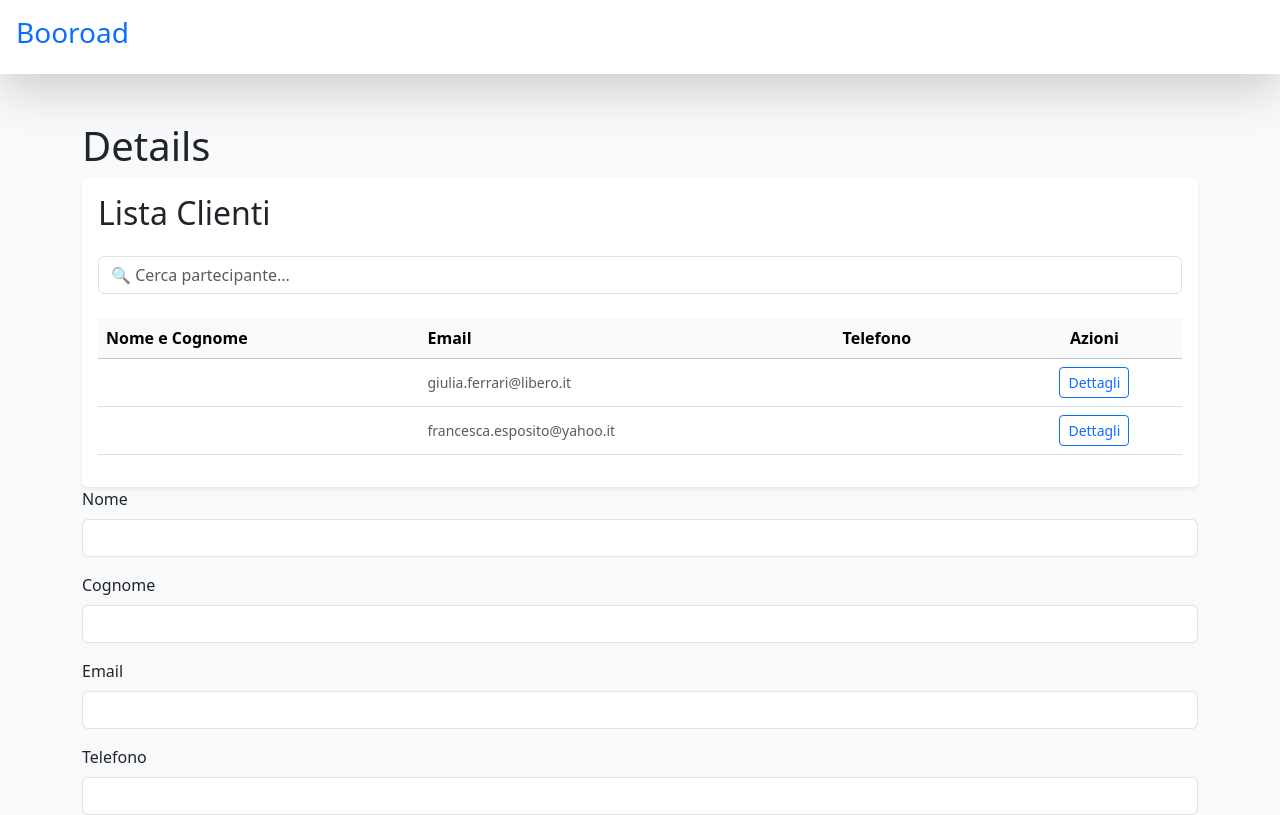
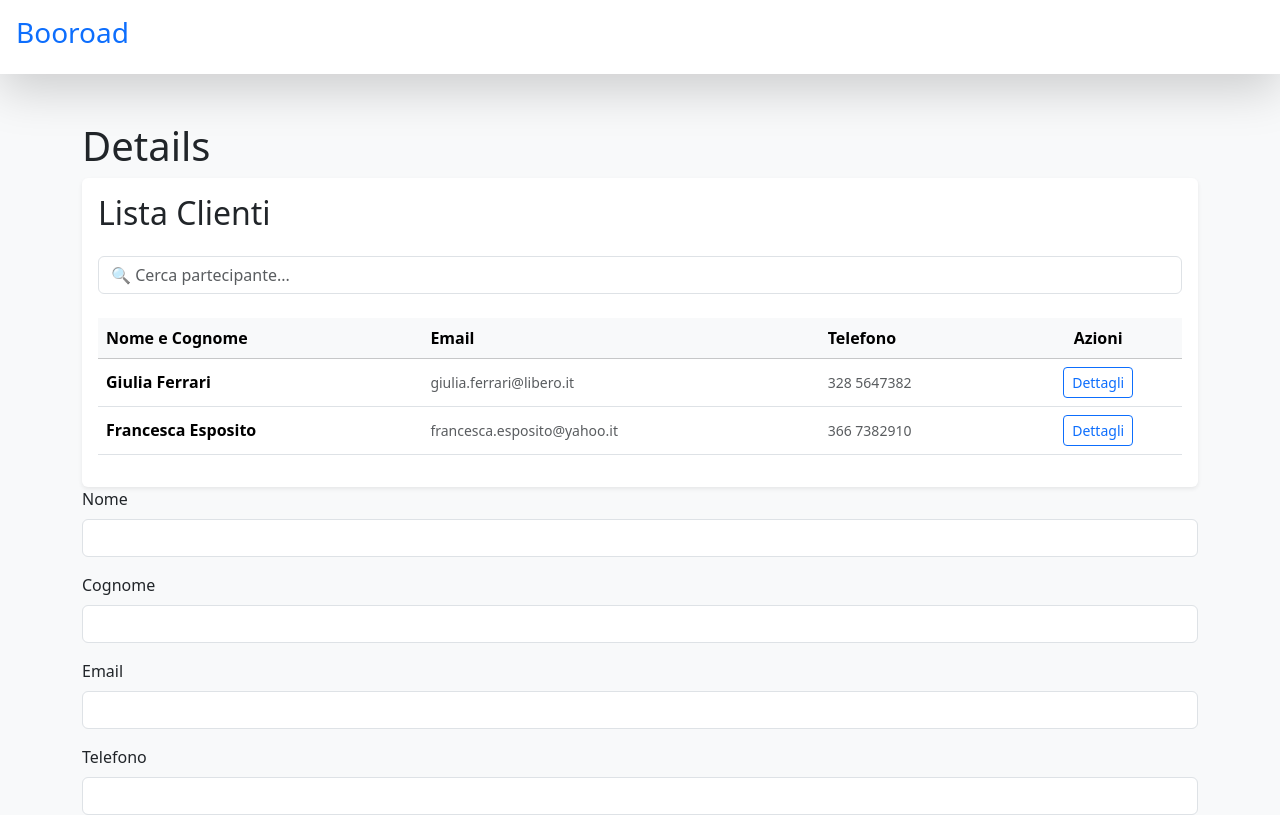
Before and after one commit to gabriele-fontana/booroad, a React (Vite) app: page /travel/1 in a window 1280 px wide. Shown: the top 815 px of the page. Built offline with nearby package versions, Linux system fonts and the light colour scheme.

Commit message:
fix data key

```diff
--- a/src/components/TravelCard.jsx
+++ b/src/components/TravelCard.jsx
@@ -5,7 +5,7 @@ export default function TravelCard({ trip }) {
         <Link to={`/travel/${trip.id}`} className="text-decoration-none cursor-pointer">
             <div className="bg-white shadow rounded-1 p-3">
                 <div className="row">
-                    <div className="col-6"><h2 className="h5">{trip.destinazione}</h2></div>
+                    <div className="col-6"><h2 className="h5">{trip.destination}</h2></div>
                     <div className="col-6">
                         <div className="row row-cols-auto gx-2 align-items-center">
                             <i className="bi bi-calendar-range"></i>
--- a/src/components/TravellersList.jsx
+++ b/src/components/TravellersList.jsx
@@ -48,7 +48,7 @@ export default function TravellersList({ customers }) {
                                     filteredCustomersSearch.map((cliente) => (
                                         <tr key={cliente.id}>
                                             <td>
-                                                <div className="fw-bold">{cliente.nome} {cliente.cognome}</div>
+                                                <div className="fw-bold">{cliente.first_name} {cliente.last_name}</div>
                                                 {/* Visualizzazione condizionale del Codice Fiscale */}
                                                 {selectedId === cliente.id && (
                                                     <div className="badge bg-secondary mt-1">
@@ -57,7 +57,7 @@ export default function TravellersList({ customers }) {
                                                 )}
                                             </td>
                                             <td className="text-muted small">{cliente.email}</td>
-                                            <td className="text-muted small">{cliente.numero}</td>
+                                            <td className="text-muted small">{cliente.phone}</td>
                                             <td className="text-center">
                                                 <button
                                                     className={`btn btn-sm ${selectedId === cliente.id ? 'btn-dark' : 'btn-outline-primary'}`}
```
